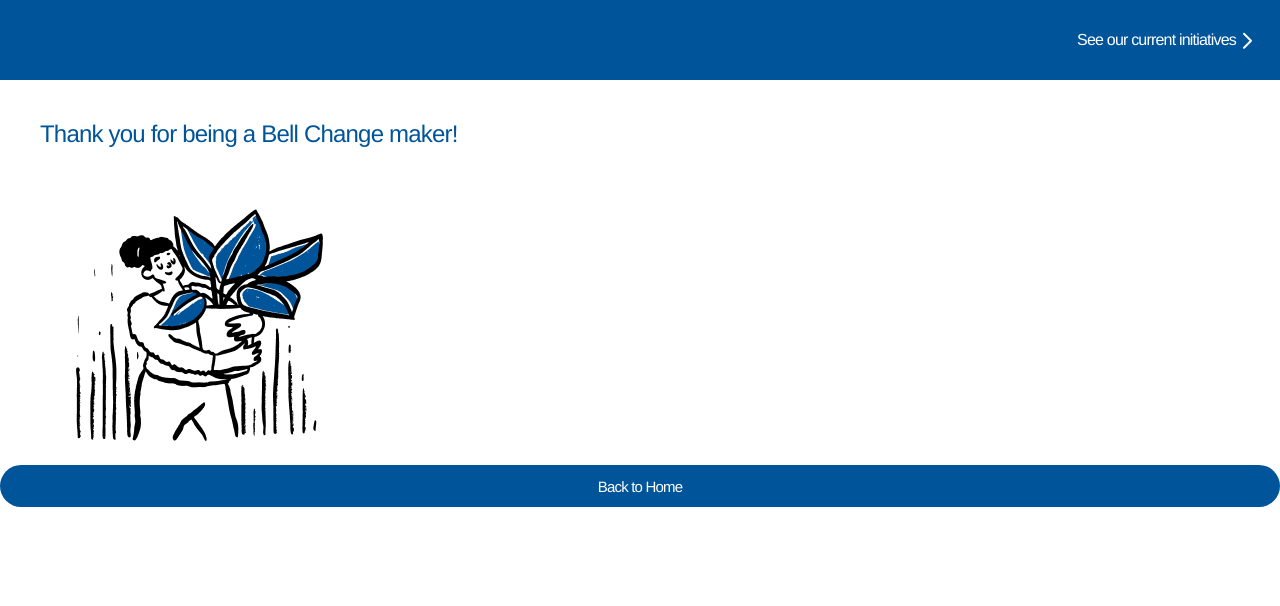
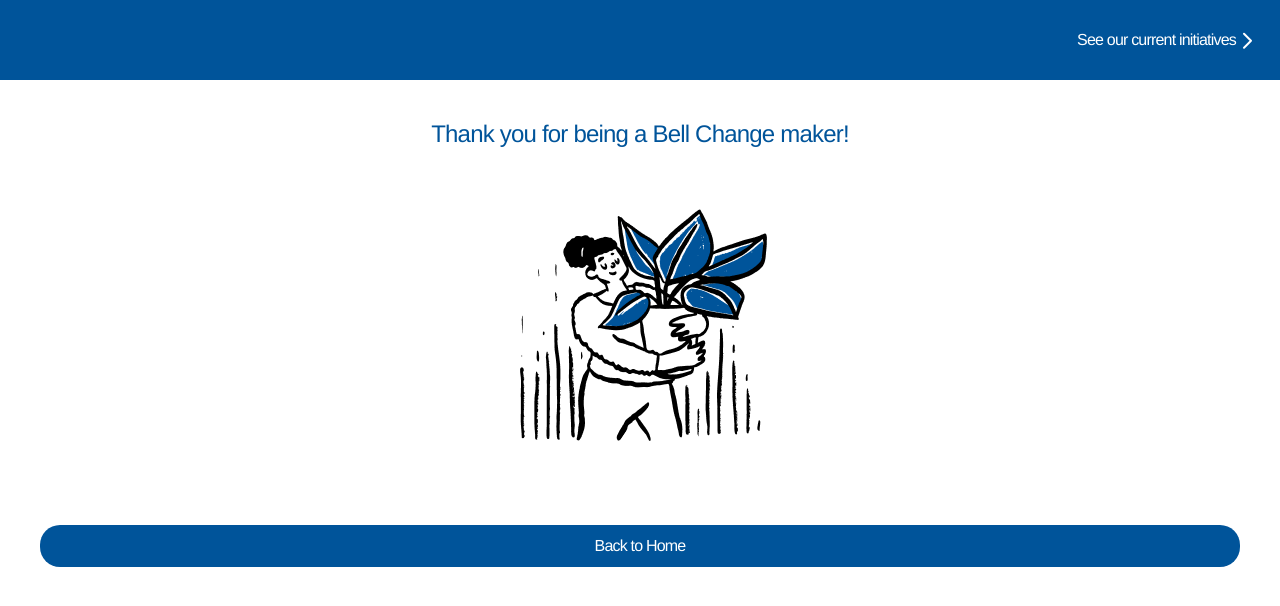
Before and after one commit to mariavinaq/BELLas-client, a React (Vite) app: page /submit/thanks in a window 1280 px wide. Shown: the top 606 px of the page. Built offline with nearby package versions, Linux system fonts and the light colour scheme.

Commit message:
Adjust the Button placement on suggestion

```diff
--- a/src/components/SuggestionThanks/SuggestionThanks.jsx
+++ b/src/components/SuggestionThanks/SuggestionThanks.jsx
@@ -11,27 +11,26 @@
   }
 
   return (
-    <>
+    <div className="container">
       <div className="suggestion-thanks">
         <div className="suggestion-thanks__text">
           Thank you for being a Bell Change maker!
         </div>
         <div className="suggestion-thanks__image-container">
-          {" "}
           <img
             className="suggestion-thanks__image"
             src={PlantDoodle}
             alt="Woman holding plant"
           />
         </div>
+        <button
+          className="suggestion-thanks__button suggestion-thanks__button--go-home"
+          onClick={handleOnClick}
+        >
+          Back to Home
+        </button>
       </div>
-      <button
-        className="suggestion-thanks__button suggestion-thanks__button--go-home"
-        onClick={handleOnClick}
-      >
-        Back to Home
-      </button>
-    </>
+    </div>
   );
 }
 
--- a/src/components/SuggestionThanks/SuggestionThanks.scss
+++ b/src/components/SuggestionThanks/SuggestionThanks.scss
@@ -2,9 +2,10 @@
 @use "../../styles/partials/variables" as *;
 
 .suggestion-thanks {
-    margin-left:4rem;
-    margin-right:4rem;
-    margin-top:4rem;
+    margin-left: 4rem;
+    margin-right: 4rem;
+    margin-top: 4rem;
+    text-align: center;
 
     &__text {
         color: $color-blue;
@@ -16,16 +17,18 @@
     }
 
     &__button {
-        font-size: 1.5rem;
-        margin-top:2rem;
-        text-align: center;
-        width: 100%;
-        height: 4.2rem;
+        display: inline-flex;
+        justify-content: center;
+        align-items: center;
+        padding: 1.2rem 2.4rem;
+        border-radius: 2rem;
+        background-color: $color-blue;
+        font-size: 1.6rem;
+        letter-spacing: -0.8px;
         color: $color-white;
-        background-color: $color-blue;
         border: none;
         cursor: pointer;
-        border-radius: 25px;
-
+        margin-top: 8rem;
+        width: 100%;
     }
 }
--- a/src/components/VoteThanks/VoteThanks.jsx
+++ b/src/components/VoteThanks/VoteThanks.jsx
@@ -30,13 +30,13 @@
           className="vote-thanks__button vote-thanks__button--go-suggestion"
           onClick={handleOnClickSuggestion}
         >
-          <p className="vote-thanks__button-text">Submit your suggestion</p>
+          Submit your suggestion
         </button>
         <button
           className="vote-thanks__button vote-thanks__button--go-home"
           onClick={handleOnClick}
         >
-          <p className="vote-thanks__button-text">Back to Home</p>
+          Back to Home
         </button>
       </div>
     </>
```
